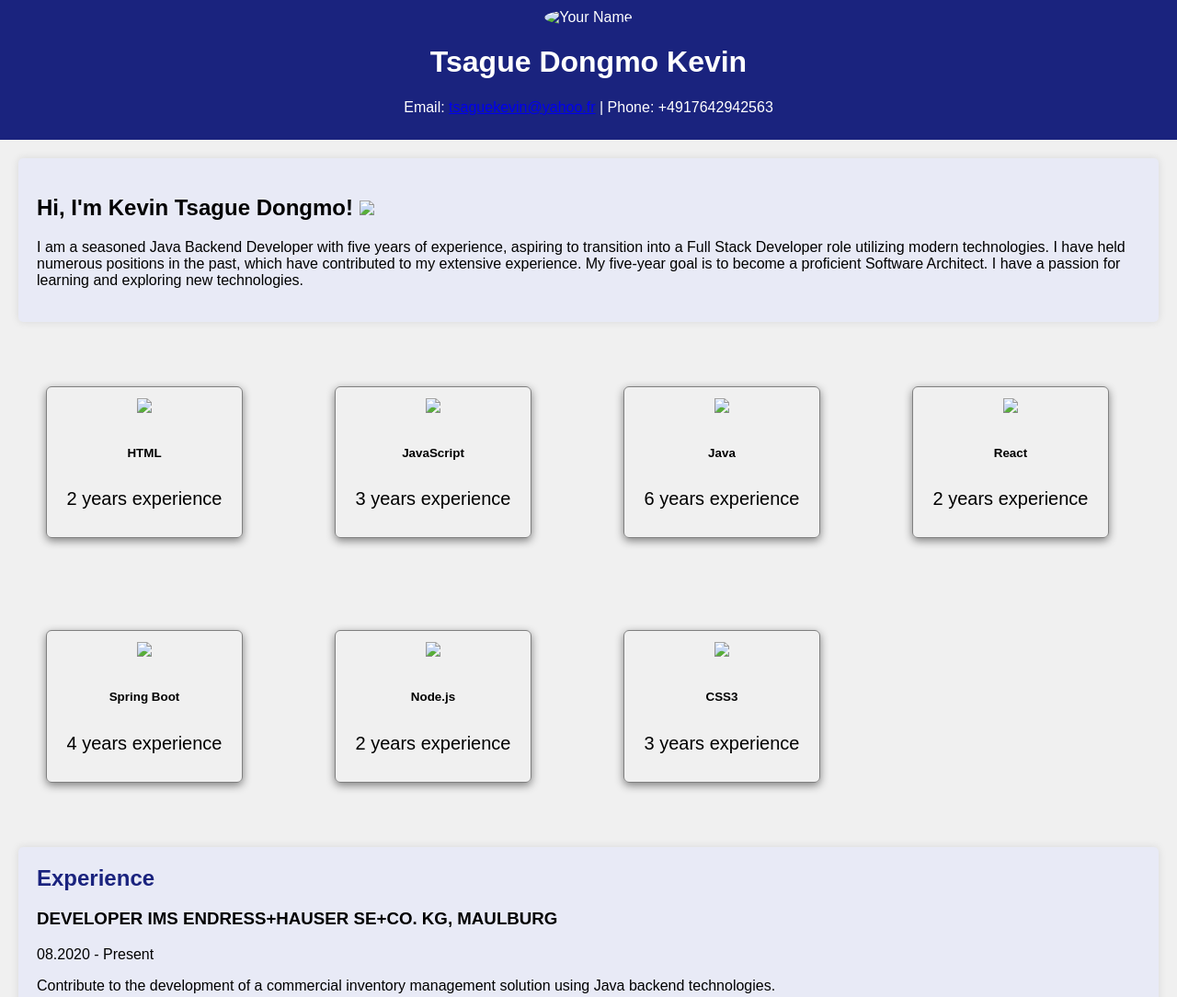
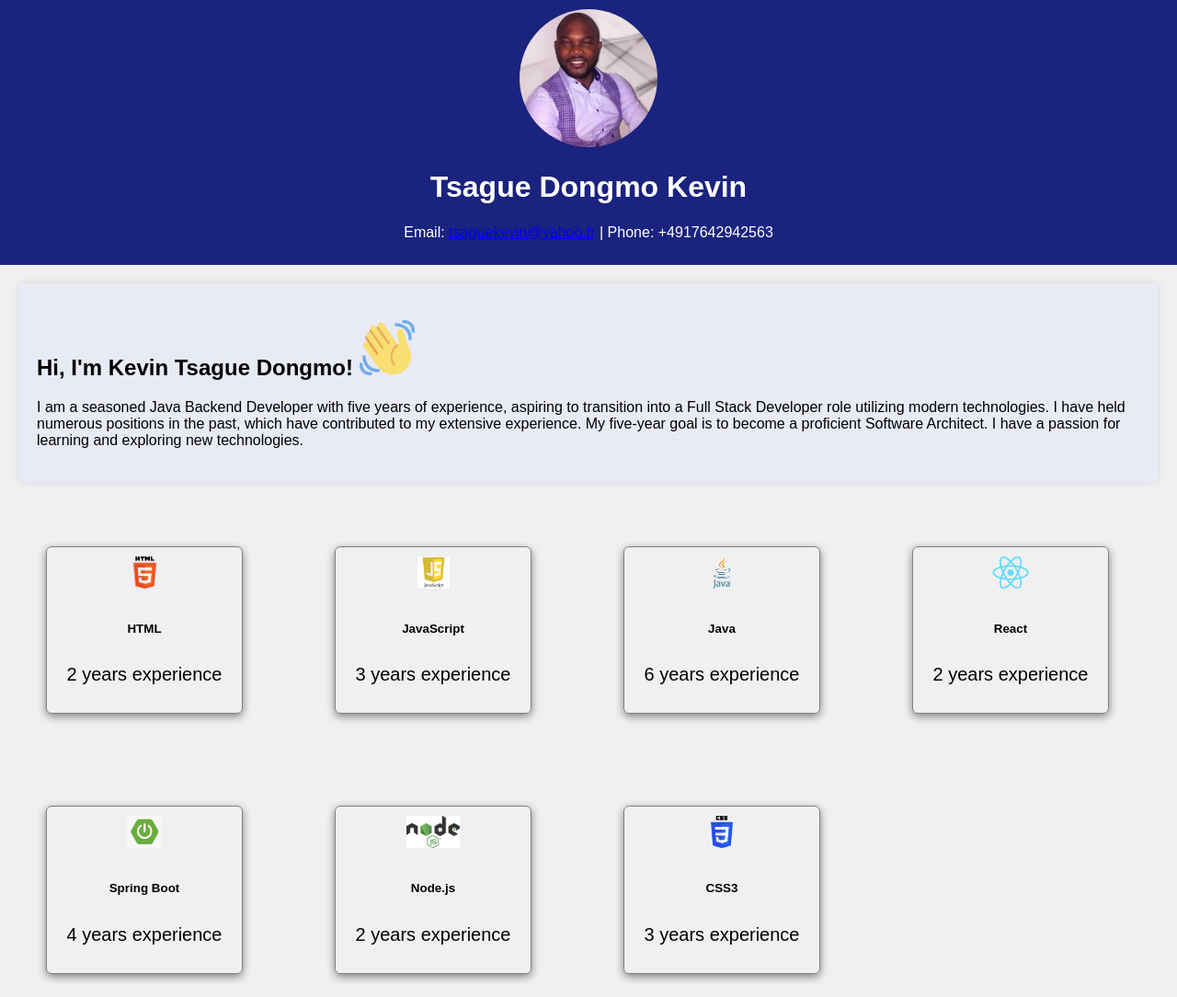
Before and after one commit to tsagueDk/my-portfolio, a plain HTML site: page index.html in a window 1280 px wide. Shown: the top 1084 px of the page at 92% size. Drawn offline with Linux system fonts and the light colour scheme.

Commit message:
Update index.html, adjust images location path

```diff
--- a/index.html
+++ b/index.html
@@ -6,7 +6,7 @@
 </head>
 <body>
     <div class="header">
-        <img src="finalproject_startercode/html_finalprojimages/tsague.jpg" alt="Your Name">
+        <img src="html_finalprojimages/tsague.jpg" alt="Your Name">
         <h1>Tsague Dongmo Kevin</h1>
         <p>Email: <a href="mailto:tsaguekevin@yahoo.fr">tsaguekevin@yahoo.fr</a> | Phone: +4917642942563</p>
     </div>
@@ -15,7 +15,7 @@
      <section id="about-me" class="section">
         <div>
             <h1>
-              Hi, I'm Kevin Tsague Dongmo! <img src="finalproject_startercode/html_finalprojimages/waving-hand.png" width="60px"/>
+              Hi, I'm Kevin Tsague Dongmo! <img src="html_finalprojimages/waving-hand.png" width="60px"/>
             </h1>
             <p>
               I am a seasoned Java Backend Developer with five years of experience, aspiring to transition into a Full Stack Developer role utilizing modern technologies. I have held numerous positions in the past, which have contributed to my extensive experience. My five-year goal is to become a proficient Software Architect. I have a passion for learning and exploring new technologies.
@@ -30,43 +30,43 @@
 
             <div class="all_skills">
               <div class="skill">
-                <img src="finalproject_startercode/html_finalprojimages/html5.png"/>
+                <img src="html_finalprojimages/html5.png"/>
                 <h6>HTML</h6>
                 <p>2 years experience</p>
               </div>
 
               <div class="skill">
-                <img src="finalproject_startercode/html_finalprojimages/js.jpeg"/>
+                <img src="html_finalprojimages/js.jpeg"/>
                 <h6>JavaScript</h6>
                 <p>3 years experience</p>
               </div>
 
               <div class="skill">
-                <img src="finalproject_startercode/html_finalprojimages/java.png"/>
+                <img src="html_finalprojimages/java.png"/>
                 <h6>Java</h6>
                 <p>6 years experience</p>
               </div>
 
               <div class="skill">
-                <img src="finalproject_startercode/html_finalprojimages/react.png"/>
+                <img src="html_finalprojimages/react.png"/>
                 <h6>React</h6>
                 <p>2 years experience</p>
               </div>
 
               <div class="skill">
-                <img src="finalproject_startercode/html_finalprojimages/spring_Boot.png"/>
+                <img src="html_finalprojimages/spring_Boot.png"/>
                 <h6>Spring Boot</h6>
                 <p>4 years experience</p>
               </div>
 
               <div class="skill">
-                <img src="finalproject_startercode/html_finalprojimages/node.png"/>
+                <img src="html_finalprojimages/node.png"/>
                 <h6>Node.js</h6>
                 <p>2 years experience</p>
               </div>
 
               <div class="skill">
-                <img src="finalproject_startercode/html_finalprojimages/CSS3.png"/>
+                <img src="html_finalprojimages/CSS3.png"/>
                 <h6>CSS3</h6>
                 <p>3 years experience</p>
               </div>
@@ -148,7 +148,7 @@
     <div class="section">
         <h2>Certifications</h2>
         <ul>
-            <li>Msoon !</li>
+            <li>coming soon !</li>
         </ul>
     </div>
 </body>
```
